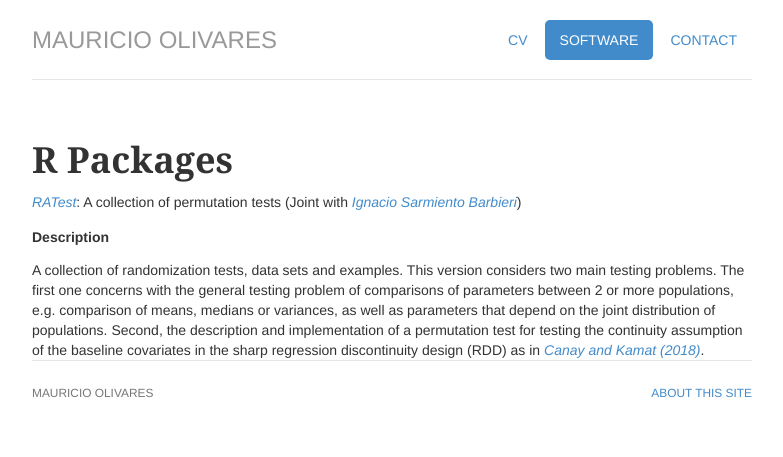
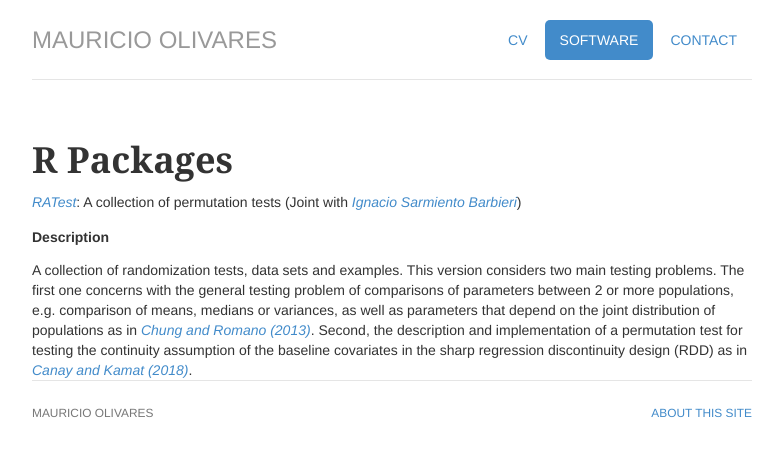
Before and after one commit to mauolivares/mauolivares.github.io, a Jekyll site: the page built from software/index.html, in a window 1280 px wide. Shown: the top 457 px of the page, without its empty margins (248-1031 px from the left). Built offline with Jekyll 4.4.1, drawn with Linux system fonts in a browser that asks for light colours.

Commit message:
adding references to papers

```diff
--- a/software/index.html
+++ b/software/index.html
@@ -15,7 +15,7 @@ description: Mauricio's Software.
 				<p><em><a href="https://cran.r-project.org/web/packages/RATest/index.html">RATest</a></em>: A collection of permutation tests (Joint with <em><a href="https://ignaciomsarmiento.github.io/">Ignacio Sarmiento Barbieri</a></em>)</p>
 
 				<p><strong>Description</strong></p> A collection of randomization tests, data sets and examples. This version considers two main testing problems. The first one concerns with the general testing problem of comparisons of parameters between 2 or more populations, e.g. comparison of means, medians or variances, as well as parameters that depend on the joint
-				distribution of populations. Second, the description and implementation of a permutation test for testing the continuity assumption of the baseline covariates in the sharp regression discontinuity design (RDD) as in <em><a href="https://academic.oup.com/restud/article/85/3/1577/4583623">Canay and Kamat (2018)</a></em>.
+				distribution of populations as in <em><a href="https://projecteuclid.org/euclid.aos/1366138199">Chung and Romano (2013)</a></em>. Second, the description and implementation of a permutation test for testing the continuity assumption of the baseline covariates in the sharp regression discontinuity design (RDD) as in <em><a href="https://academic.oup.com/restud/article/85/3/1577/4583623">Canay and Kamat (2018)</a></em>.
 
 
 </div>
```
